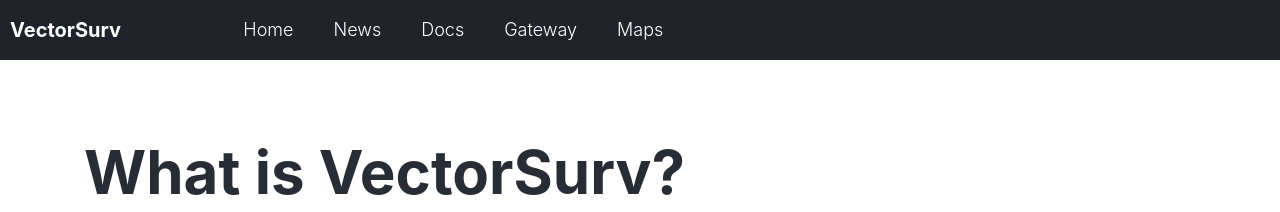
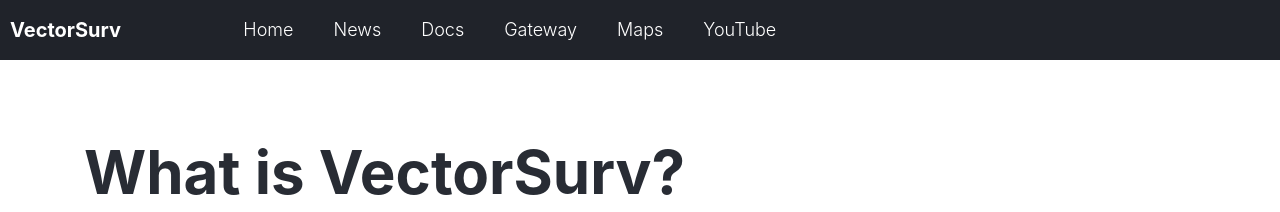
Before and after one commit to tlvaldepena/vectorsurv.org, a Jekyll site: the page built from index.md, in a window 1280 px wide. Shown: the top 212 px of the page. Built offline with Jekyll 4.4.1, drawn with Linux system fonts in a browser that asks for light colours.

Commit message:
Update header.html

```diff
--- a/_includes/header.html
+++ b/_includes/header.html
@@ -9,7 +9,7 @@
         <a href="{{ site.url }}/docs/">Docs</a>
         <a href="https://gateway.vectorsurv.org">Gateway</a>
         <a href="https://maps.vectorsurv.org">Maps</a>
-
+        <a href="https://www.youtube.com/channel/UCCtI2QiZKE32AtlaiAVzl-g">YouTube</a>
       </nav>
     </div>
   </div>
```
